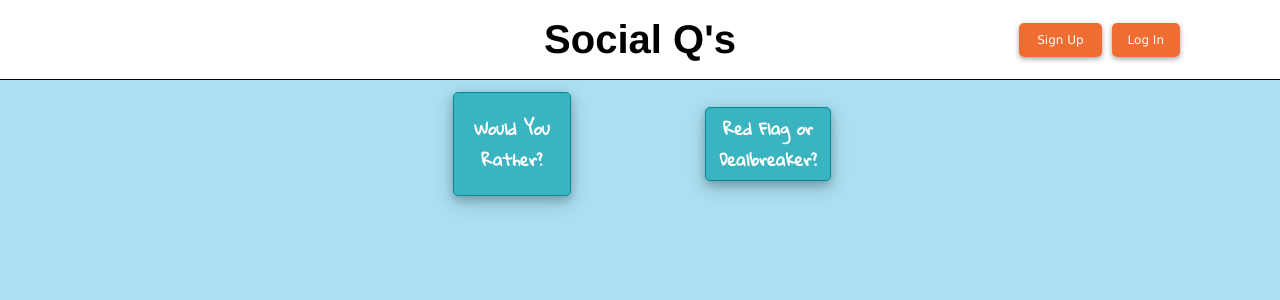
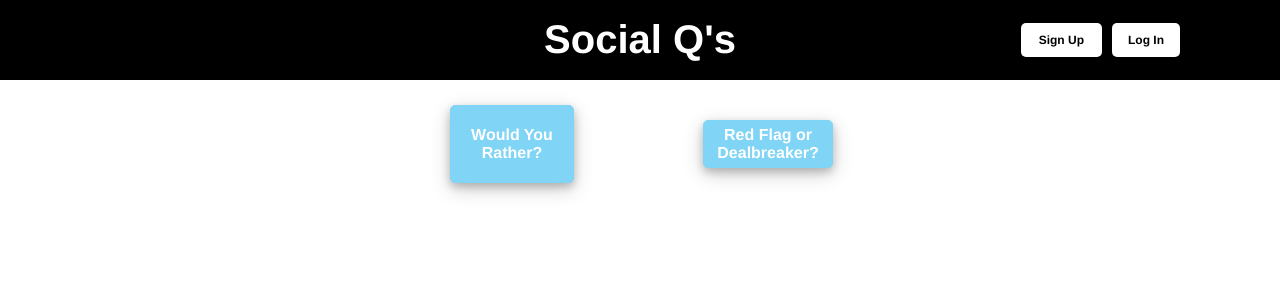
Before and after one commit to johnsonphan95/socialq2.0, a React (Create React App) app in the folder frontend/: page /#/questions/1 in a window 1280 px wide. Shown: the top 300 px of the page. Built offline with nearby package versions, Linux system fonts and the light colour scheme; no server answers.

Commit message:
Route Changes and Style Beginning Stages

```diff
--- a/frontend/public/stylesheets/navbar/navbar.css
+++ b/frontend/public/stylesheets/navbar/navbar.css
@@ -16,14 +16,14 @@ body {
     bottom: 0;
     height: 100%;
     width: 100%;
-    background: #abdff1
+    background: white
 }
 #root {
     width: 100%;
 }
 .navbar-container{
     position: fixed;
-    background-color: white;
+    background-color: black;
     height: 80px;
     width: 100%;
     z-index: 30;
@@ -60,7 +60,7 @@ body {
 }
 
 .app-name{
-    color: black;
+    color: white;
     font-family: "Helvetica Neue", Helvetica, Arial, sans-serif;
     font-size: 40px;
     font-weight: bold;
@@ -89,17 +89,19 @@ body {
     height: 30px;
     line-height: 30px;
     text-align: left;
-    font: 12px/1.4 "Lucida Grande","Lucida Sans Unicode","Lucida Sans",Garuda,Verdana,Tahoma,sans-serif;
-    background-color: #EF6C33;
+    font: 12px "Helvetica Neue", Helvetica, Arial, sans-serif;;
+    font-weight: bold;
+    background-color: white;
     border-radius: 5px;
-    color: white;
+        box-shadow: 0 4px 8px 0 rgba(0, 0, 0, 0.2), 0 6px 20px 0 rgba(0, 0, 0, 0.19);
+    color: black;
     padding: 10px 18px;
     margin-right: 10px;
     box-shadow: 0 2px 4px 0 rgba(0, 0, 0, 0.2), 0 2px 6px 0 rgba(0, 0, 0, 0.19);
 }
 
 .sign-up:hover {
-    background-color: #ff8533;
+    background-color: 	#f2c40f;
 }
 
 .log-in{
@@ -107,18 +109,19 @@ body {
     width: 140px;
     height: 30px;
     line-height: 30px;
-    font: 12px/1.4 "Lucida Grande","Lucida Sans Unicode","Lucida Sans",Garuda,Verdana,Tahoma,sans-serif;
+    font: 12px "Helvetica Neue", Helvetica, Arial, sans-serif;
+    font-weight: bold;
     align-self: left;
-    background-color: #EF6C33;
-    border: none;
+    background-color: white;
     border-radius: 5px;
-    color: white;
+    box-shadow: 0 4px 8px 0 rgba(0, 0, 0, 0.2), 0 6px 20px 0 rgba(0, 0, 0, 0.19);
+    color: black;
     padding: 10px 16px;
     box-shadow: 0 2px 4px 0 rgba(0, 0, 0, 0.2), 0 2px 6px 0 rgba(0, 0, 0, 0.19);
 }
 
 .log-in:hover {
-    background-color: #ff8533;
+    background-color: 	#f2c40f;
 }
 
 
@@ -126,30 +129,31 @@ body {
      text-decoration: none;
     width: 140px;
     line-height: 30px;
-    font: 12px/1.4 "Lucida Grande","Lucida Sans Unicode","Lucida Sans",Garuda,Verdana,Tahoma,sans-serif;
+    font: 12px "Helvetica Neue", Helvetica, Arial, sans-serif;
+    font-weight: bold;
     align-self: left;
-    background-color: #EF6C33;
+    background-color: white;
     border: none;
     border-radius: 5px;
-    color: white;
+    color: black;
     padding: 10px 16px;
     box-shadow: 0 2px 4px 0 rgba(0, 0, 0, 0.2), 0 2px 6px 0 rgba(0, 0, 0, 0.19);
 }
 
 .log-out:hover {
-     background-color: #ff8533;
+     background-color: #f2c40f;
 }
 .question-button-background{
     width: 80%;
     max-width: 1280px;
     margin: 0 auto;
-    background: #E1DDDB;
+    background: white;
 }
 
 .question-button-container{
     margin-top: 69px;
     height: 120px;
-    background: #abdff1;
+    background: white;
     position: relative;
     border-top: none;
 }
@@ -157,7 +161,7 @@ body {
 .question-button-container-two{
     margin-top: 69px;
     height: 600px;
-    background: #abdff1;
+    background: white;
     position: relative;
     border-top: none;
 }
@@ -190,6 +194,7 @@ body {
 }
 
 .left-button-two{
+    height: 50%;
     display: flex;
     width: 50%;
     justify-content: center;
@@ -202,6 +207,7 @@ body {
 }
 
 .right-button-two{
+    height: 50%;
     display: flex;
     width: 50%;
     justify-content: center;
@@ -211,11 +217,11 @@ body {
     width: max-content;
     padding: 20px;
     margin: 10px;
-    background: #3bb4c1;
-    border: 1px solid #048998;
+    background: #80d4f5;
+    border: 1px solid #80d4f5;
     border-radius: 5px;
     color: white;
-    font-family: 'Gloria Hallelujah', cursive;
+    font-family: "Helvetica Neue", Helvetica, Arial, sans-serif;
     font-weight: bold;
     text-align: center;
     transition: .3s;
@@ -227,14 +233,15 @@ body {
 
 .wyr-button-two{
     width: max-content;
+    height: 50%;
     padding: 80px 47px;
-    background: #3bb4c1;
-    border: 1px solid #048998;
+    background: #80d4f5;
+    border: 1px solid #80d4f5;
     border-radius: 5px;
-    color: white;
+    color: black;
     font-weight: bold;
     /* font-family: times;  */
-    font-family: 'Gloria Hallelujah', cursive;
+    font-family: "Helvetica Neue", Helvetica, Arial, sans-serif;
     font-size: 55px;
     /* "Lucida Grande","Lucida Sans Unicode","Lucida Sans",Garuda,Verdana,Tahoma,sans-serif; */
     text-align: center;
@@ -245,22 +252,24 @@ body {
 }
 
 .wyr-button:hover{
-    background: #048998;
+    background: black;
+    color: white;
 }
 
 .wyr-button-two:hover{
-    background: #048998;
+    background: black;
+    color: white;
 }
 
 .rfdb-button{
     width: max-content;
     padding: 5px 13px;
     margin: 10px;
-    background: #3bb4c1;
-    border: 1px solid #048998;
+    background: #80d4f5;
+    border: 1px solid #80d4f5;
     border-radius: 5px;
     color: white;
-    font-family: 'Gloria Hallelujah', cursive;
+    font-family: "Helvetica Neue", Helvetica, Arial, sans-serif;
     font-weight: bold;
     text-align: center;
     transition: .3s;
@@ -270,13 +279,14 @@ body {
 
 .rfdb-button-two{
     width: max-content;
-    padding: 25px 22px;
-    background: #3bb4c1;
-    border: 1px solid #048998;
+    height: 50%;
+    padding: 80px 47px;
+    background: #80d4f5;
+    border: 1px solid #80d4f5;
     border-radius: 5px;
-    color: white;
+    color: black;
     font-size: 55px;
-    font-family: 'Gloria Hallelujah', cursive;
+    font-family: "Helvetica Neue", Helvetica, Arial, sans-serif;
     font-weight: bold;
     text-align: center;
     transition: .3s;
@@ -285,11 +295,13 @@ body {
 }
 
 .rfdb-button:hover{
-    background: #048998;
+    background: black;
+    color: white;
 }
 
 .rfdb-button-two:hover{
-    background: #048998;
+    background: black;
+    color: white;
 }
 
 .greeting-logged-in{
--- a/frontend/public/stylesheets/session/signup-form.css
+++ b/frontend/public/stylesheets/session/signup-form.css
@@ -1,5 +1,5 @@
 body {
-    background-color: #abdff1;
+    background-color: white;
 }
 
 .signup-form-container{
@@ -10,7 +10,7 @@ body {
     /* justify-content: center;  */
     margin: 0 auto;
     margin-top: 69px;
-    background: #abdff1;
+    background: white;
 }
 
 .signup-header{
@@ -22,7 +22,7 @@ body {
 .signup-form{
     margin: 0 auto;
     margin-top: 80px;
-    background: #abdff1;
+    background: #80d4f5;
     padding: 50px;
     box-shadow: 0 4px 8px 0 rgba(0, 0, 0, 0.2), 0 6px 20px 0 rgba(0, 0, 0, 0.19);
 }
@@ -96,18 +96,18 @@ body {
     margin-top: 20px;
     width: 40%;
     padding: 6px 12px;
-    background-color: #ef6c33;
-    color: white;
+    background-color: #f5d03d;
+    color: black;
     border-radius: 3px;
     border: none;
-    margin: 0 auto;
+    margin: 5px 0px 0px 0px;
     font-family: "Helvetica Neue", Helvetica, Arial, sans-serif;
     font-size: 14px;
     box-shadow: 0 4px 8px 0 rgba(0, 0, 0, 0.2), 0 6px 20px 0 rgba(0, 0, 0, 0.19);
 }
 
 .signup-button:hover {
-    background-color: #ff8533;
+    background-color: #f2c40f;
 }
 
 .signup-text{
--- a/frontend/src/components/App.js
+++ b/frontend/src/components/App.js
@@ -11,9 +11,10 @@ import QuestionsContainer from './questions/questions_container';
 import QuestionAnswerContainer from './questions/question_answers_container';
 import QuestionShowContainer from './questions/question_show_container';
 import QuestionTypesContainer from './questions/question_types_container';
+import Play from './home/play';
 
 import { Route } from 'react-router';
-import { AuthRoute } from '../util/route_util';
+import { AuthRoute, ProtectedRoute } from '../util/route_util';
 
 const App = () => (
   <div className="app-page">
@@ -21,6 +22,7 @@ const App = () => (
     <Switch>
       <AuthRoute exact path = "/signup" component = {SignUpFormContainer} />
       <AuthRoute exact path="/login" component={LoginFormContainer} />
+      <ProtectedRoute exact path = "/play" component={Play} />
       <Route exact path = "/questions" component={QuestionsContainer} />
       <Route exact path = "/new_question" component={QuestionCreateContainer} />
       <Route exact path = "/questions/:qid" component={QuestionShowContainer} />
--- /dev/null
+++ b/frontend/src/components/home/play.jsx
@@ -0,0 +1,11 @@
+import React from 'react';
+
+const Play = () => {
+    return (
+        <div>
+
+        </div>
+    )
+}
+
+export default Play;
--- a/frontend/src/components/navbar/question_boxes.jsx
+++ b/frontend/src/components/navbar/question_boxes.jsx
@@ -43,7 +43,7 @@ class QuestionBoxes extends React.Component {
     };
 
     return(
-      (this.props.location.pathname === "/login" || this.props.location.pathname === "/signup") ?
+      (this.props.location.pathname === "/login" || this.props.location.pathname === "/signup") || (this.props.location.pathname === "/") ?
       sessionPage() : notSessionPage()
     )
   }
```
Also changed, not shown: 1 other file (tests, documents, lock files or other folders).
